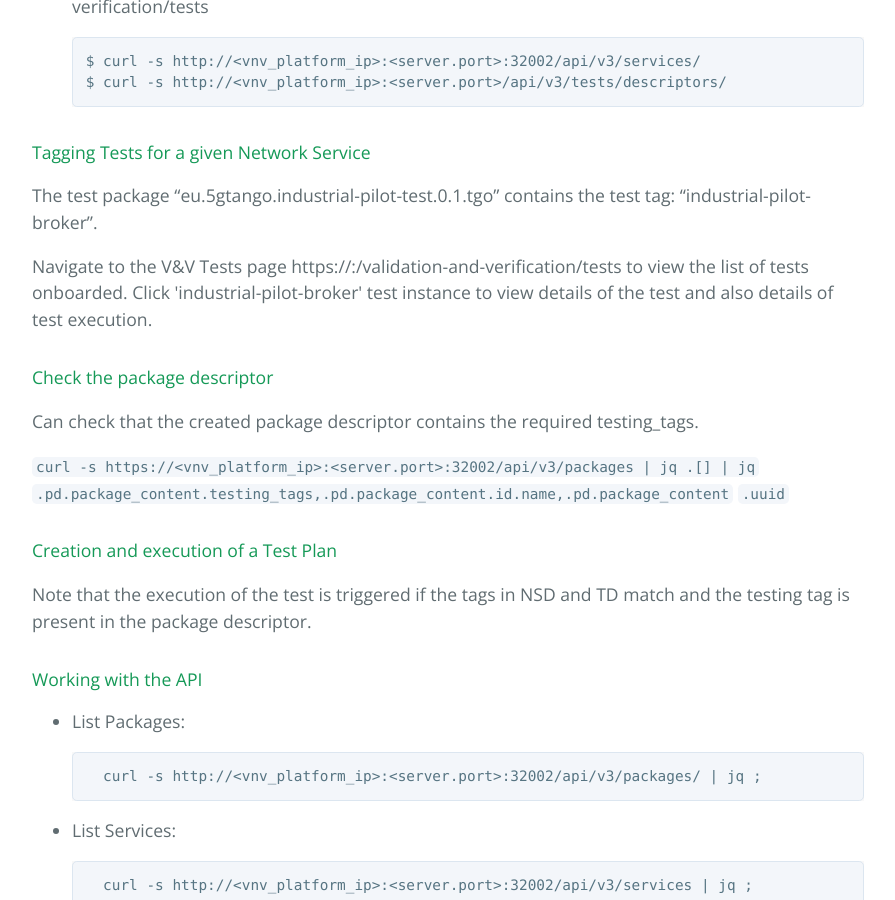
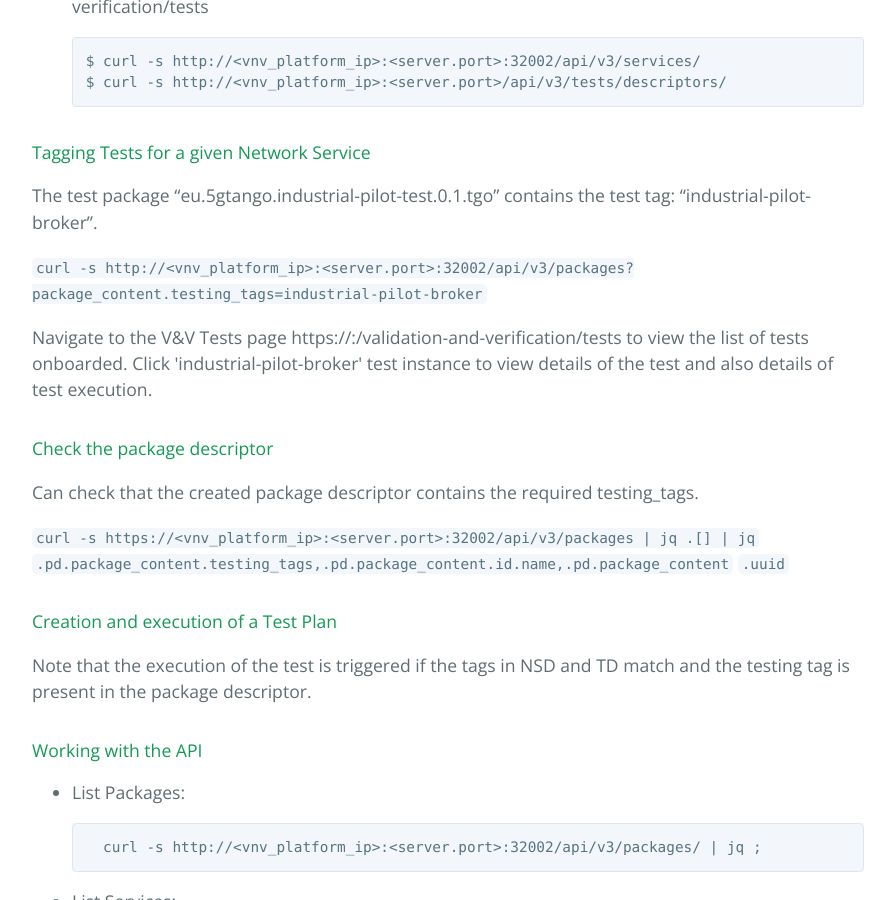
Before and after one commit to sonata-nfv/sonata-nfv.github.io, a Jekyll site: the page built from vnv.md, in a window 1280 px wide and 900 px high, scrolled down 3059 px. Shown: the whole window, without its empty margins (192-1087 px from the left). Built offline with Jekyll 4.4.1, drawn with Linux system fonts in a browser that asks for light colours; our own code applies the rules of GitHub Pages for plain Markdown files.

```diff
--- a/vnv.md
+++ b/vnv.md
@@ -134,6 +134,9 @@ to create the package **industrial-pilot-test.tgo**:
 
 The test package "eu.5gtango.industrial-pilot-test.0.1.tgo" contains the test tag: "industrial-pilot-broker".
 
+`curl -s
+http://<vnv_platform_ip>:<server.port>:32002/api/v3/packages?package_content.testing_tags=industrial-pilot-broker `
+
 Navigate to the V&V Tests page https://<vnv_platform_ip>:<server.port>/validation-and-verification/tests to view the list of tests onboarded.  Click 'industrial-pilot-broker' test instance to view details of the test and also details of test execution.
 
 
```
Also changed, not shown: 5 other files.
